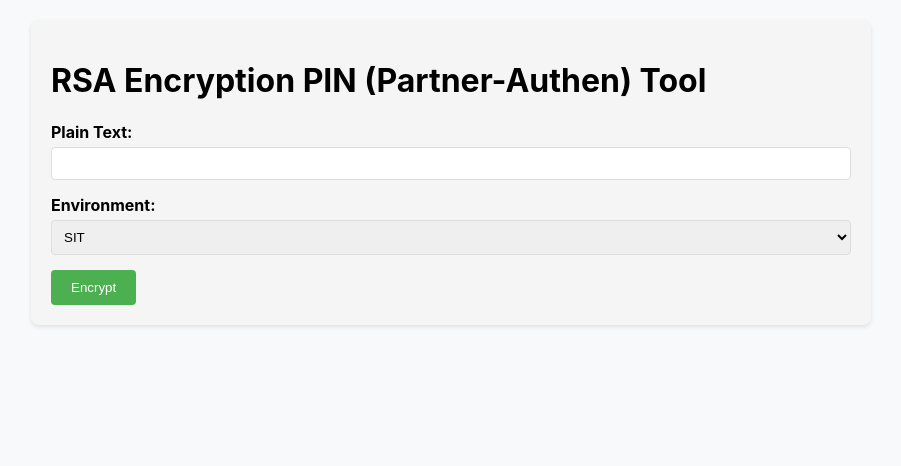
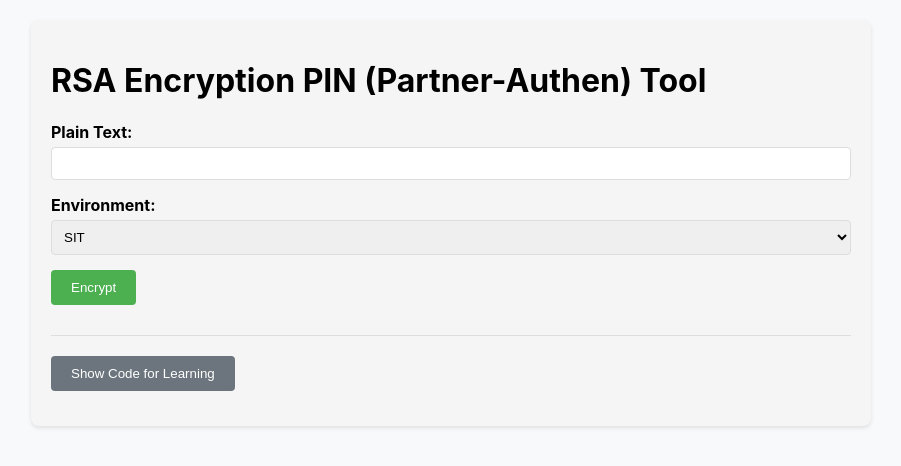
Before and after one commit to sunut/poc-encrypt-web, a React (Create React App) app: page / in a window 1280 px wide. Shown: the top 466 px of the page, without its empty margins (189-1090 px from the left). Built offline with nearby package versions, Linux system fonts and the light colour scheme; the HTML template or start-up script is replaced by a standard one.

Commit message:
Add code example section for learning

```diff
--- a/src/components/RSAEncryption.css
+++ b/src/components/RSAEncryption.css
@@ -83,3 +83,46 @@ button:disabled {
 .copy-btn:hover {
     background-color: #0056b3;
 }
+
+.code-section {
+    margin-top: 30px;
+    padding-top: 20px;
+    border-top: 1px solid #ddd;
+}
+
+.show-code-btn {
+    background-color: #6c757d;
+    color: white;
+    padding: 10px 20px;
+    border: none;
+    border-radius: 4px;
+    cursor: pointer;
+    margin-bottom: 15px;
+}
+
+.show-code-btn:hover {
+    background-color: #5a6268;
+}
+
+.code-container {
+    background-color: #282c34;
+    border-radius: 8px;
+    padding: 20px;
+    margin-top: 15px;
+}
+
+.code-block {
+    color: #fff;
+    font-family: 'Courier New', Courier, monospace;
+    font-size: 14px;
+    line-height: 1.5;
+    overflow-x: auto;
+    white-space: pre;
+    margin: 0;
+}
+
+.code-container h3 {
+    color: #fff;
+    margin-top: 0;
+    margin-bottom: 15px;
+}
--- a/src/components/RSAEncryption.js
+++ b/src/components/RSAEncryption.js
@@ -35,6 +35,7 @@ const RSAEncryption = () => {
     const [encryptedText, setEncryptedText] = useState('');
     const [error, setError] = useState('');
     const [isLoading, setIsLoading] = useState(false);
+    const [showCode, setShowCode] = useState(false);
 
     // Function to parse PEM format public key
     const importPublicKey = async (pem) => {
@@ -112,6 +113,55 @@ const RSAEncryption = () => {
         }
     };
 
+    const codeExample = `
+    // Function to parse PEM format public key
+    const importPublicKey = async (pem) => {
+        const pemContents = pem
+            .replace('-----BEGIN PUBLIC KEY-----', '')
+            .replace('-----END PUBLIC KEY-----', '')
+            .replace(/\\s/g, '');
+
+        const binaryDer = window.atob(pemContents);
+        const arrayBuffer = new Uint8Array(binaryDer.length);
+        for (let i = 0; i < binaryDer.length; i++) {
+            arrayBuffer[i] = binaryDer.charCodeAt(i);
+        }
+
+        return window.crypto.subtle.importKey(
+            'spki',
+            arrayBuffer,
+            {
+                name: 'RSA-OAEP',
+                hash: { name: 'SHA-256' }
+            },
+            false,
+            ['encrypt']
+        );
+    };
+
+    // Function to encrypt data
+    const encryptData = async (publicKey, data) => {
+        const encoder = new TextEncoder();
+        const encodedData = encoder.encode(data);
+
+        const encryptedData = await window.crypto.subtle.encrypt(
+            {
+                name: 'RSA-OAEP'
+            },
+            publicKey,
+            encodedData
+        );
+
+        return btoa(String.fromCharCode(...new Uint8Array(encryptedData)));
+    };
+
+    // Usage example:
+    const encrypt = async (text, environment) => {
+        const publicKeyPem = PUBLIC_KEYS[environment];
+        const publicKey = await importPublicKey(publicKeyPem);
+        return await encryptData(publicKey, text);
+    };`;
+
     return (
         <div className="container">
             <h1>RSA Encryption PIN (Partner-Authen) Tool</h1>
@@ -157,6 +207,23 @@ const RSAEncryption = () => {
                     </div>
                 </div>
             )}
+
+            <div className="code-section">
+                <button
+                    className="show-code-btn"
+                    onClick={() => setShowCode(!showCode)}
+                >
+                    {showCode ? 'Hide Code' : 'Show Code for Learning'}
+                </button>
+                {showCode && (
+                    <div className="code-container">
+                        <h3>Encryption Code Example:</h3>
+                        <pre className="code-block">
+                            <code>{codeExample}</code>
+                        </pre>
+                    </div>
+                )}
+            </div>
         </div>
     );
 };
```
